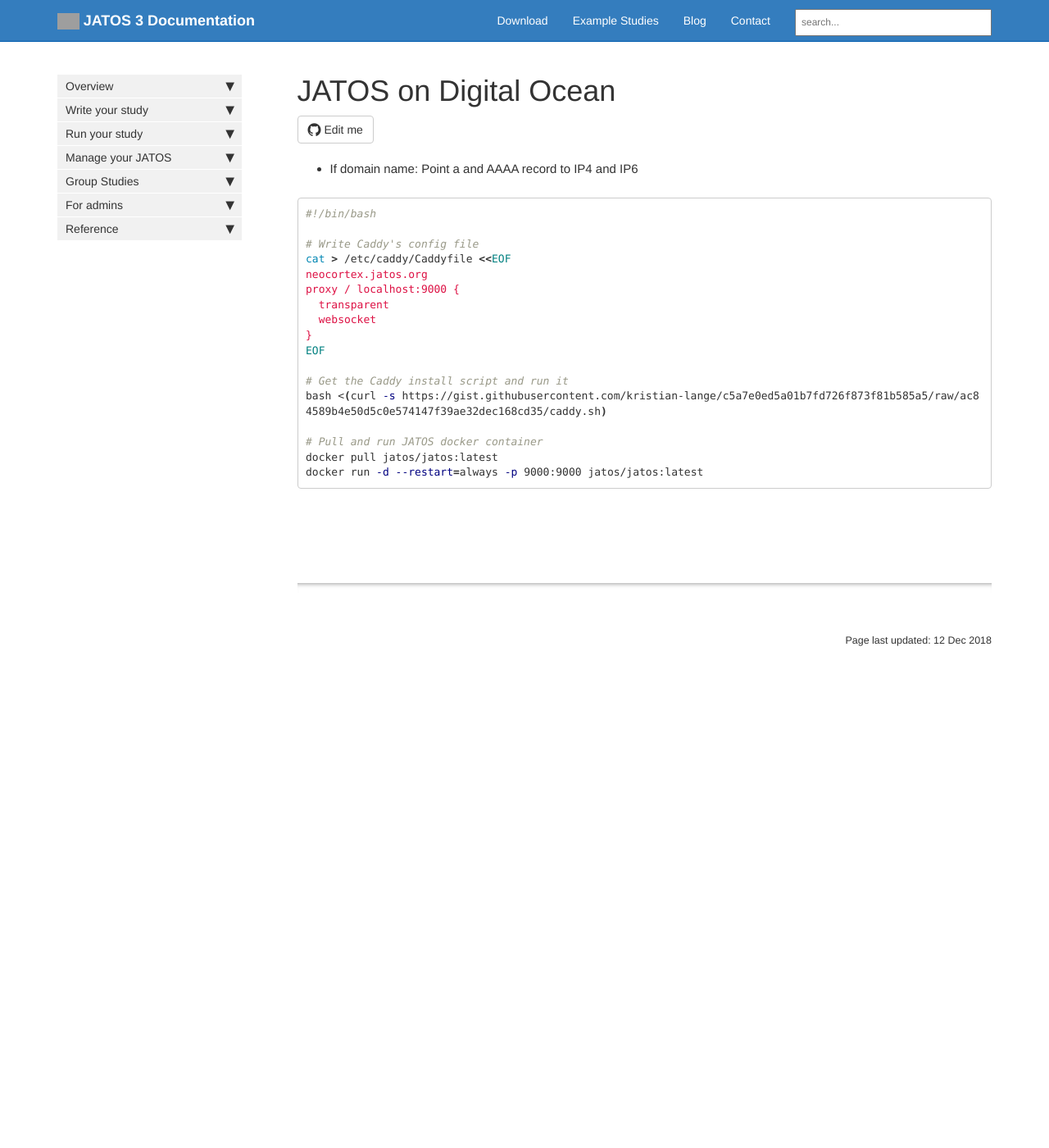
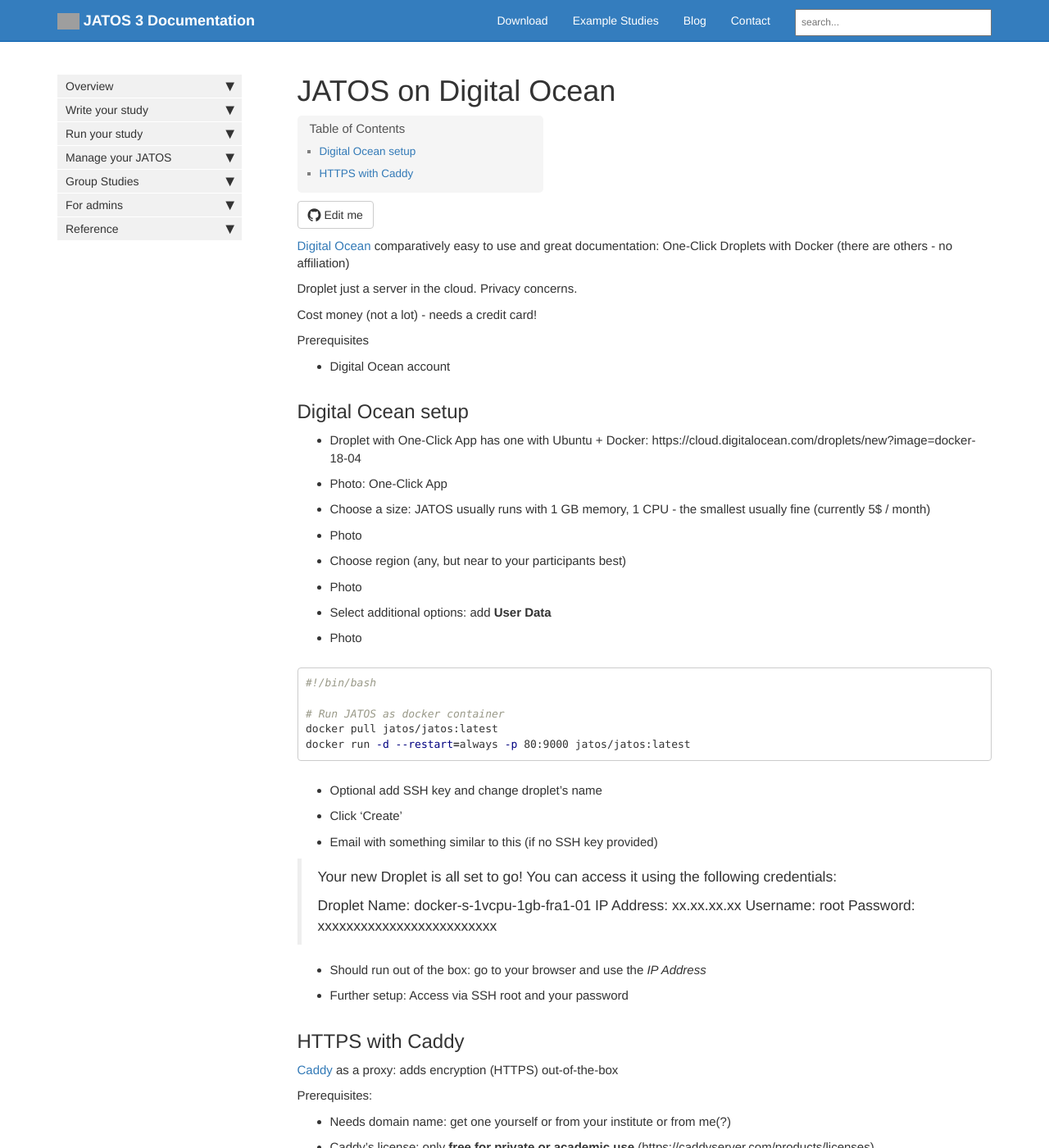
Before and after one commit to kristian-lange-tw/JATOS_docs_v3, a Jekyll site: the page built from pages/JATOS-on-Digital-Ocean.md, in a window 1280 px wide and 1400 px high. Shown: the whole window at 82% size. Built offline with Jekyll 4.4.1, drawn with Linux system fonts in a browser that asks for light colours; nearby versions of some CDN libraries; comment, search, counter and statistics services are not loaded; some of the changed text lies outside the part shown; grey boxes are pictures that could not be loaded.

Commit message:
Update JATOS-on-Digital-Ocean.md

````diff
--- a/pages/JATOS-on-Digital-Ocean.md
+++ b/pages/JATOS-on-Digital-Ocean.md
@@ -7,10 +7,59 @@
 permalink: JATOS-on-Digital-Ocean.html
 folder:
 toc: true
-last_updated: 12 Dec 2018
+last_updated: 15 Dec 2018
 ---
 
-* If domain name: Point a and AAAA record to IP4 and IP6
+[Digital Ocean](https://cloud.digitalocean.com) comparatively easy to use and great documentation: One-Click Droplets with Docker
+(there are others - no affiliation)
+
+Droplet just a server in the cloud. Privacy concerns.
+
+Cost money (not a lot) - needs a credit card!
+
+Prerequisites
+* Digital Ocean account
+
+## Digital Ocean setup
+
+* Droplet with One-Click App has one with Ubuntu + Docker: https://cloud.digitalocean.com/droplets/new?image=docker-18-04
+* Photo: One-Click App
+* Choose a size: JATOS usually runs with 1 GB memory, 1 CPU - the smallest usually fine (currently 5$ / month)
+* Photo
+* Choose region (any, but near to your participants best)
+* Photo
+* Select additional options: add **User Data**
+* Photo
+
+```shell
+#!/bin/bash
+
+# Run JATOS as docker container
+docker pull jatos/jatos:latest
+docker run -d --restart=always -p 80:9000 jatos/jatos:latest
+```
+
+* Optional add SSH key and change droplet's name
+* Click 'Create'
+* Email with something similar to this (if no SSH key provided)
+
+> Your new Droplet is all set to go! You can access it using the following credentials:
+>
+> Droplet Name: docker-s-1vcpu-1gb-fra1-01
+> IP Address: xx.xx.xx.xx
+> Username: root
+> Password: xxxxxxxxxxxxxxxxxxxxxxxxx
+
+* Should run out of the box: go to your browser and use the _IP Address_
+* Further setup: Access via SSH root and your password
+
+## HTTPS with Caddy
+
+[Caddy](https://caddyserver.com/) as a proxy: adds encryption (HTTPS) out-of-the-box
+
+Prerequisites:
+* Needs domain name: get one yourself or from your institute or from me(?)
+* Caddy's license: only **free for private or academic use** (https://caddyserver.com/products/licenses)
 
 ```shell
 #!/bin/bash
@@ -24,10 +73,12 @@
 }
 EOF
 
-# Get the Caddy install script and run it
-bash <(curl -s https://gist.githubusercontent.com/kristian-lange/c5a7e0ed5a01b7fd726f873f81b585a5/raw/ac84589b4e50d5c0e574147f39ae32dec168cd35/caddy.sh)
+# Install a Caddy proxy
+bash <(curl -s https://gist.githubusercontent.com/kristian-lange/c5a7e0ed5a01b7fd726f873f81b585a5/raw/67523ef6f7f2fb9e48436632663259d9db65eb79/caddy.sh)
 
-# Pull and run JATOS docker container
+# Run JATOS as docker container
 docker pull jatos/jatos:latest
 docker run -d --restart=always -p 9000:9000 jatos/jatos:latest
 ```
+
+* If domain name: Point a and AAAA record to IP4 and IP6
````
